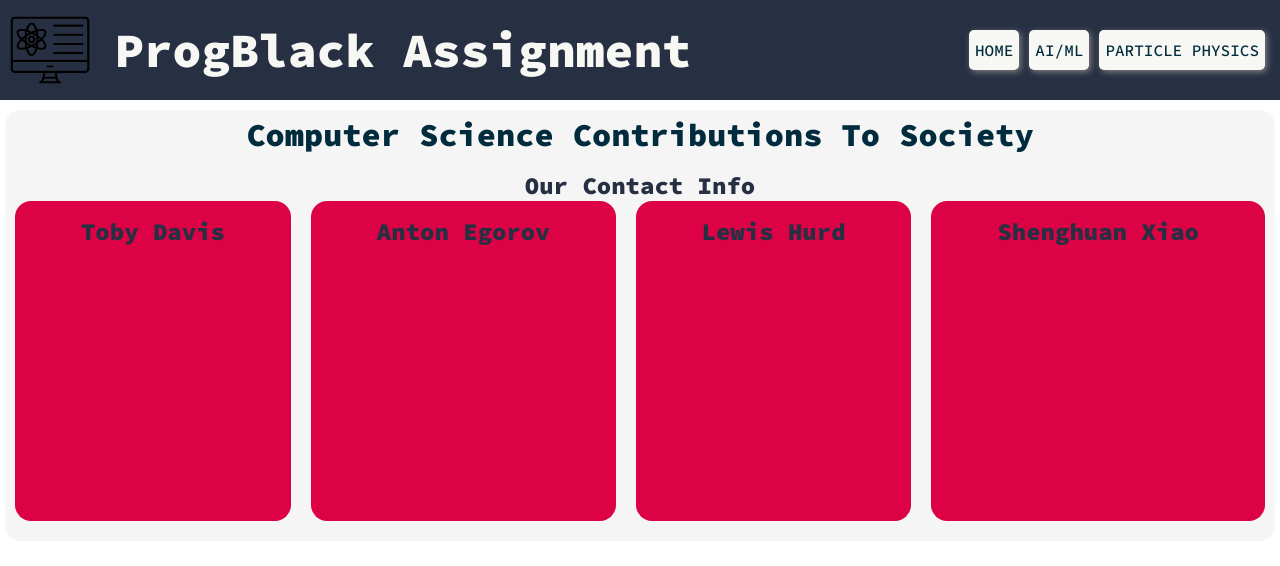
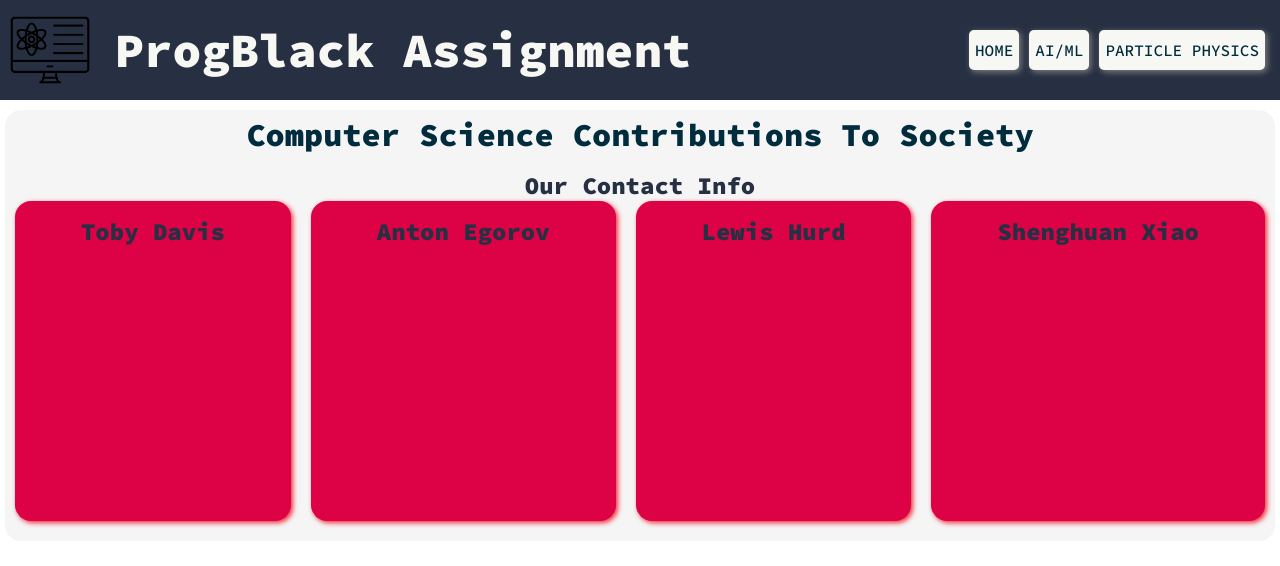
Before and after one commit to Pencilcaseman/ProgBlackFormative23, a React (Create React App) app: page /home in a window 1280 px wide. Shown: the top 566 px of the page. Built offline with nearby package versions, Linux system fonts and the light colour scheme.

Commit message:
Added Box Shadow

```diff
--- a/src/components/layout/Box.css
+++ b/src/components/layout/Box.css
@@ -20,7 +20,7 @@
     flex-grow: 1;
     border-radius: 1rem;
     font-family: 'SourceCodePro-Black';
-    box-shadow: #f02d3a;
+    box-shadow: 2px 2px 5px #f02d3a;
 }
 
 .box h2 {
```
